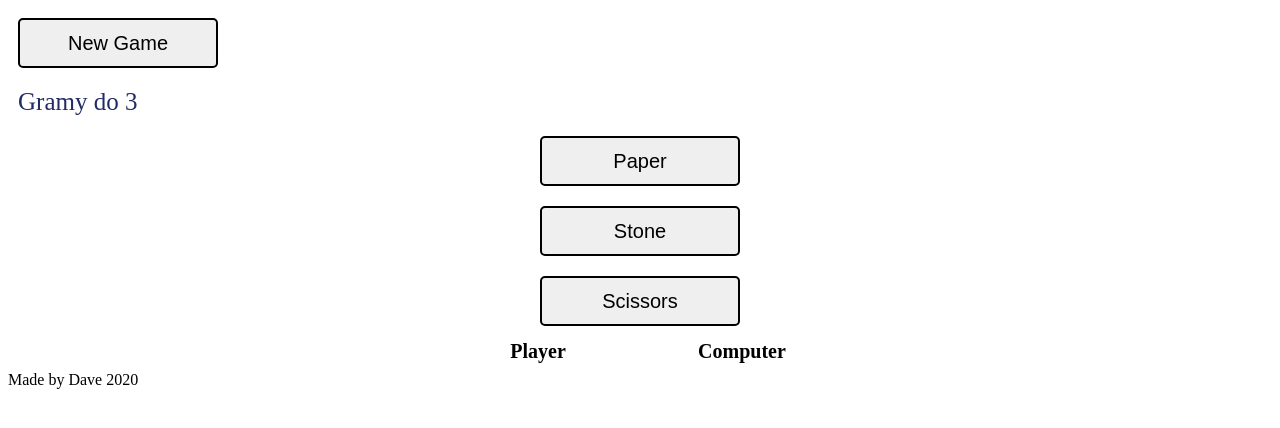
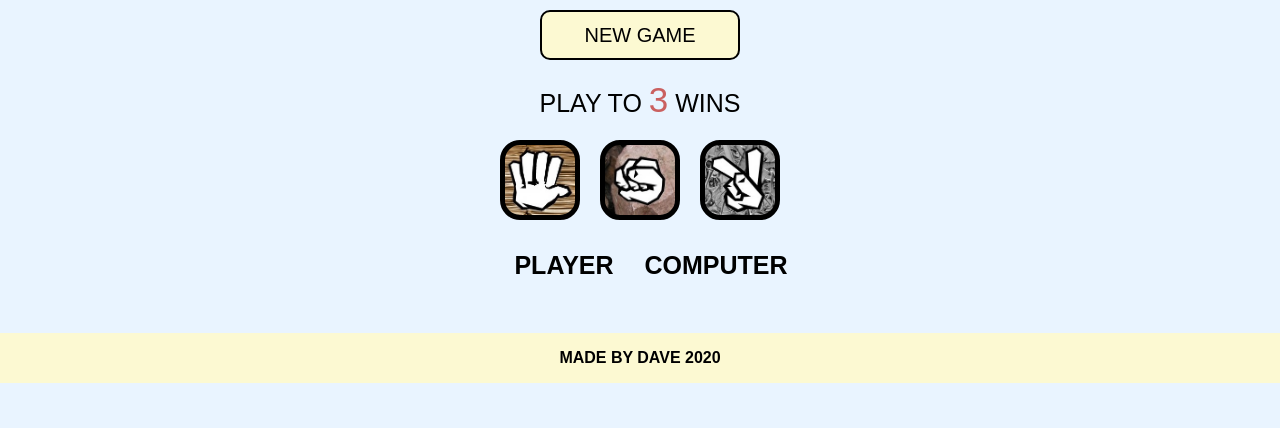
Before and after one commit to DawMas/new_game_pkn, a website: page index.html in a window 1280 px wide. Drawn offline with Linux system fonts and the light colour scheme; a web font is replaced by a local one.

Commit message:
improve css styles

```diff
--- a/index.html
+++ b/index.html
@@ -3,12 +3,14 @@
 
 <head>
     <meta charset="UTF-8">
-    <title>Tniemy proje</title>
+    <meta name="viewport" content="width=device-width, initial-scale=1.0">
+    <title>Paper stone scissors GAME</title>
 
     <link type="text/css" rel="stylesheet"
         href="https://maxcdn.bootstrapcdn.com/font-awesome/4.5.0/css/font-awesome.min.css">
 
     <link rel="stylesheet" type="text/css" href="css/style.css">
+    <link href='https://fonts.googleapis.com/css?family=Baloo Bhaina 2' rel='stylesheet'>
 
 </head>
 
@@ -16,23 +18,23 @@
 
     <section class="main-button">
         <div>
-            <button class="box" id="new-game">New Game</button>
+            <button class="box" id="new-game">NEW GAME</button>
         </div>
-        <div class="box-number" >Gramy do <span id="game-number">3</span></div>
+        <div class="box-number" >PLAY TO <span id="game-number">3</span> WINS</div>
 
     </section>
     <section class="buttons">
         <div>
-            <button class="box paper" id="paper-button">Paper</button>
+            <button class="images paper" id="paper-button"></button>
         </div>
         <div>
-            <button class="box stone" id="stone-button">Stone</button>
+            <button class="images stone" id="stone-button"></button>
         </div>
         <div>
-            <button class="box scissors" id="scissors-button">Scissors</button>
+            <button class="images scissors" id="scissors-button"></button>
         </div>
     </section>
-    <div class="result">
+    <section class="result">
         <table>
             <tr>
                 <th>Player</th>
@@ -44,7 +46,7 @@
             </tr>
         </table>
 
-    </div>
+    </section>
 
     <div class="text" id="text-out"></div>
 
--- a/js/script.js
+++ b/js/script.js
@@ -30,7 +30,7 @@ var names = function (number) {
     return out;
 }
 var log = function (text) {
-    output.innerHTML += '<br>' + text;
+    output.innerHTML = '<br>' + text + output.innerHTML;
 }
 var playerMove = function (player) {
 
@@ -38,21 +38,21 @@ var playerMove = function (player) {
     console.log(comp);
 
     if ((player == 1 && comp == 2) || (player == 2 && comp == 1) || (player == 3 && comp == 2)) {
-        log('You Win ! You type: ' + names(player) + ' and Computer type: ' + names(comp));
+        log('Win! You: ' + names(player) + '    Computer: ' + names(comp));
         playerWin += 1;
 
     }
     else if (player == comp) {
-        log('It\'s DRAW... You type: ' + names(player) + ' and Computer type: ' + names(comp));
+        log('It\'s DRAW... You: ' + names(player) + '    Computer: ' + names(comp));
 
     }
     else {
-        log('You LOSE :(( Yoy type: ' + names(player) + ' and Computer type: ' + names(comp))
+        log('LOSE :(( You type: ' + names(player) + '    Computer: ' + names(comp))
         compWin += 1;
     };
 
     if (playerWin >= numberOfGames) {
-        log('You WIN !! To play again, please click \'New Game\' button');
+        log('You WIN!! To play again, please click \'New Game\' button');
         canPlay = false;
 
     }
--- a/sass/style.scss
+++ b/sass/style.scss
@@ -1,36 +1,94 @@
+* {
+    box-sizing: border-box;
+}
+body {
+    margin: 0;
+    font-family: 'Quicksand', sans-serif;
+    background-color: rgb(233, 244, 255);
+    text-transform: uppercase;
+}
+
 .box {
     width: 200px;
     height: 50px;
     margin: 10px;
     font-size: 20px;
-    border-radius: 5px;
+    border-radius: 10px;
     border: 2px solid black;
+    background-color: rgb(252, 249, 210)
 }
 
 .buttons{
     text-align: center;
+    display: flex;
+   justify-content: center;
+    .images{
+        height: 80px;
+        width: 80px;
+        background-size: cover;
+        border: 5px solid black;
+        border-radius: 20px;
+        margin: 10px;
+        text-decoration: none;
+        &:hover {
+            transform: scale(1.2);
+        }
 
+    }
+    .paper{
+        background-image: url('../images/paper.jpg');
+
+    }
+    .stone {
+        background-image: url('../images/stone.jpg');
+
+    }
+    .scissors {
+        background-image: url('../images/scissors.jpg');
+    }
 }
 
 .text{
-    font-size: 15px;
+    font-size: 20px;
     text-align: center;
-    line-height: 20px;
+    line-height: 25px;
+    font-family: 'Baloo Bhaina 2';
 }
 
 table {
    text-align: center;
-    font-size: 20px;
+    font-size: 25px;
     line-height: 25px;
-    margin: 0 auto;
+    margin: 20px auto;
+    tr th{
+        width: 150px;
+    }
+    td {
+        color: rgb(51, 62, 163);
+        font-weight: bold;
+        padding: 15px 0;
+        font-size: 30px;
+    }
 }
- tr th{
-     width: 200px;
- }
 
-.box-number{
-    font-size: 25px;
-    color: rgb(34, 44, 100);
-    padding: 10px;
-
+.main-button {
+    text-align: center;
+    .box-number{
+        font-size: 25px;
+        color: rgb(0, 0, 0);
+        padding: 10px;
+        span{
+            color: rgb(202, 96, 96);
+            font-size: 35px;
+        }
+    }
 }
+footer{
+    display: flex;
+    justify-content: center;
+    align-items: center;
+    height: 50px;
+    background-color: rgb(252, 249, 210);
+    margin-top: 20px;
+    font-weight: bold;
+}
```
Also changed, not shown: css/style.css, images/paper.jpg (added), images/scissors.jpg (added), images/stone.jpg (added).
